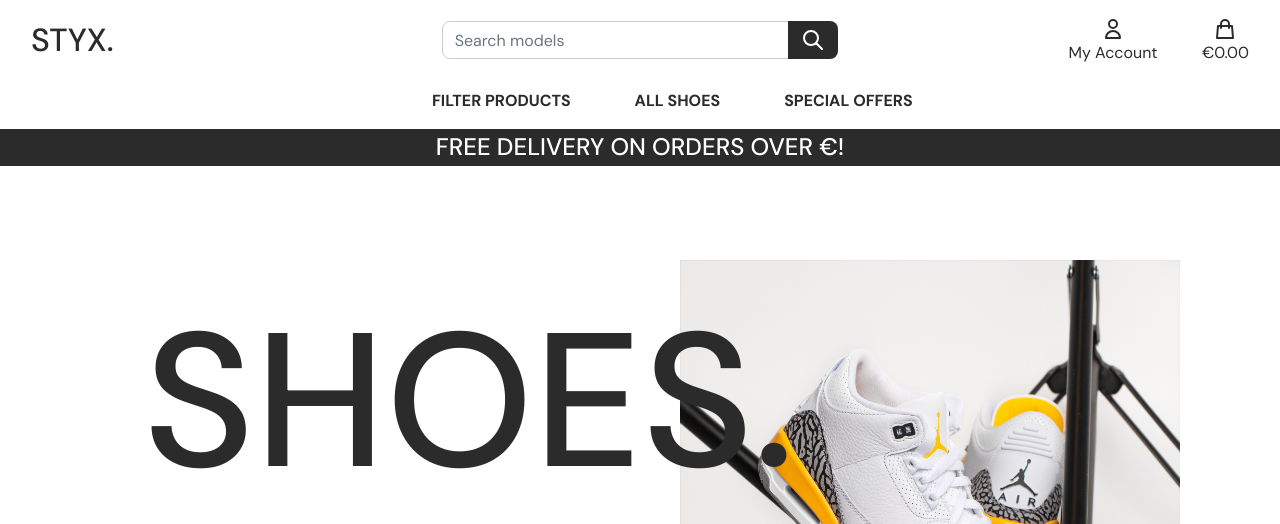
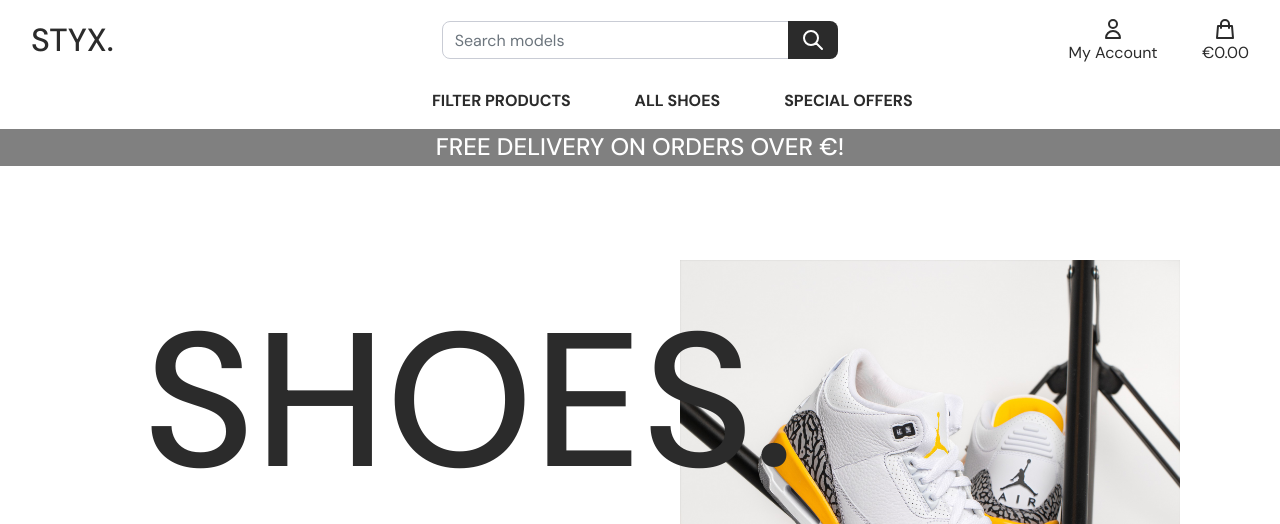
Before and after one commit to CarolinaCobo/styx, a Django app: page / in a window 1280 px wide. Shown: the top 524 px of the page. Run offline with Django 3.2, Linux system fonts and the light colour scheme; some libraries are stand-ins or nearby versions.

Commit message:
style: edit color free delivey bar

```diff
--- a/static/css/base.css
+++ b/static/css/base.css
@@ -76,7 +76,7 @@
 }
 
 .bg-black {
-  background: var(--black) !important;
+  background: grey !important;
 }
 
 /*  Media Queries */
```
